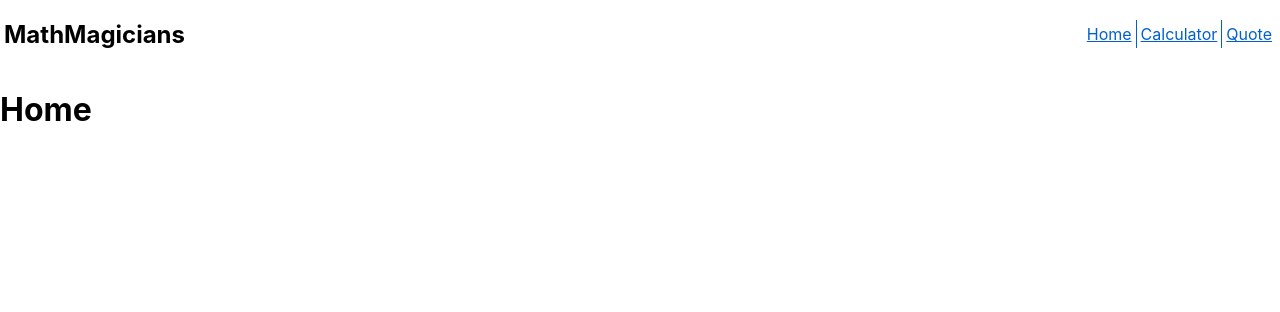
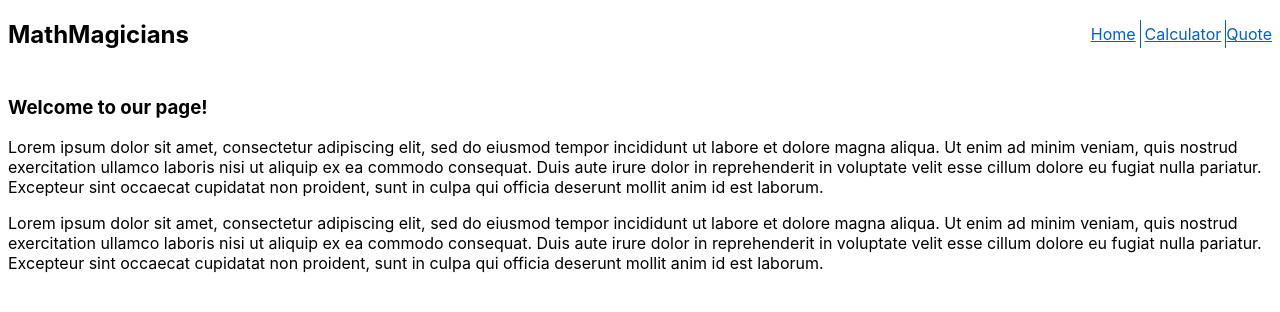
Before and after one commit to mistermaxis/MathMagicians, a React (Create React App) app: page / in a window 1280 px wide. Shown: the top 312 px of the page. Built offline with nearby package versions, Linux system fonts and the light colour scheme.

Commit message:
Add home page.

```diff
--- a/src/components/navbar.css
+++ b/src/components/navbar.css
@@ -7,7 +7,7 @@
   display: flex;
   align-items: center;
   justify-content: space-between;
-  padding: 0 0.25rem;
+  padding: 0 0.5rem;
 }
 
 .main-menu > * {
@@ -24,4 +24,5 @@
 
 .main-menu > :last-child {
   border: none;
+  padding: 0;
 }
--- /dev/null
+++ b/src/pages/home.css
@@ -0,0 +1,3 @@
+.home {
+  padding: 0.5rem;
+}
--- a/src/pages/home.js
+++ b/src/pages/home.js
@@ -1,7 +1,28 @@
+import React from 'react';
+import './home.css';
+
 function Home() {
   return (
-    <div>
-      <h1>Home</h1>
+    <div className="home">
+      <h3>Welcome to our page!</h3>
+      <p>
+        Lorem ipsum dolor sit amet, consectetur adipiscing elit, sed do eiusmod
+        tempor incididunt ut labore et dolore magna aliqua. Ut enim ad minim
+        veniam, quis nostrud exercitation ullamco laboris nisi ut aliquip ex ea
+        commodo consequat. Duis aute irure dolor in reprehenderit in voluptate
+        velit esse cillum dolore eu fugiat nulla pariatur. Excepteur sint
+        occaecat cupidatat non proident, sunt in culpa qui officia deserunt
+        mollit anim id est laborum.
+      </p>
+      <p>
+        Lorem ipsum dolor sit amet, consectetur adipiscing elit, sed do eiusmod
+        tempor incididunt ut labore et dolore magna aliqua. Ut enim ad minim
+        veniam, quis nostrud exercitation ullamco laboris nisi ut aliquip ex ea
+        commodo consequat. Duis aute irure dolor in reprehenderit in voluptate
+        velit esse cillum dolore eu fugiat nulla pariatur. Excepteur sint
+        occaecat cupidatat non proident, sunt in culpa qui officia deserunt
+        mollit anim id est laborum.
+      </p>
     </div>
   );
 }
```
